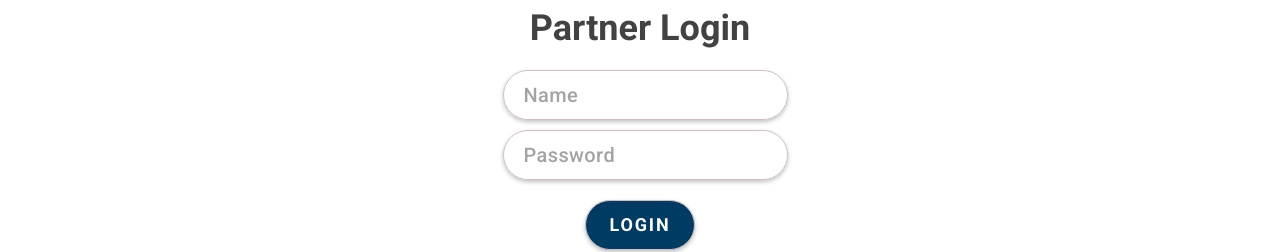
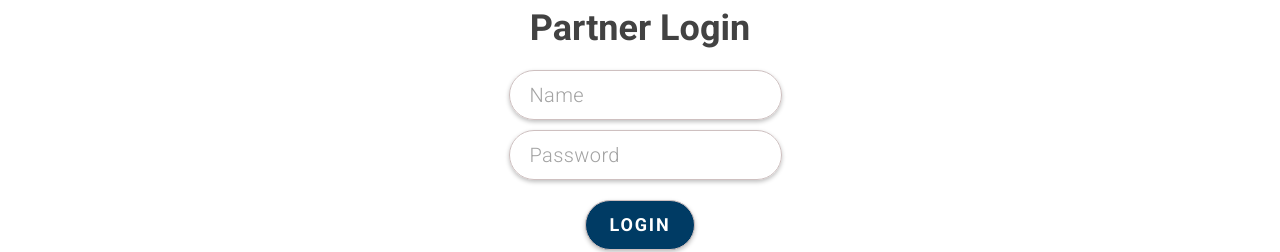
Before and after one commit to perryliao/arisa, a React (Create React App) app: page / in a window 1280 px wide. Shown: the part 373-625 px from the top of the page. Built offline with nearby package versions, Linux system fonts and the light colour scheme; the HTML template or start-up script is replaced by a standard one.

Commit message:
text input tweaks

```diff
--- a/src/App.css
+++ b/src/App.css
@@ -285,7 +285,7 @@ p {
   box-shadow: 0 2px 4px 0 rgba(0,0,0,0.25);
   overflow: visible;
   font-size: 20px;
-  font-weight: 500;
+  font-weight: 300;
   letter-spacing: 0.4px;
   line-height: 1.4;
   margin: 5px;
@@ -296,6 +296,7 @@ p {
 .TextInput::placeholder {
   color: hsl(0, 0%, 64%);
   font-family: 'Roboto', sans-serif;
+  font-weight: 300;
 }
 
 /* Jerry Button */
```
